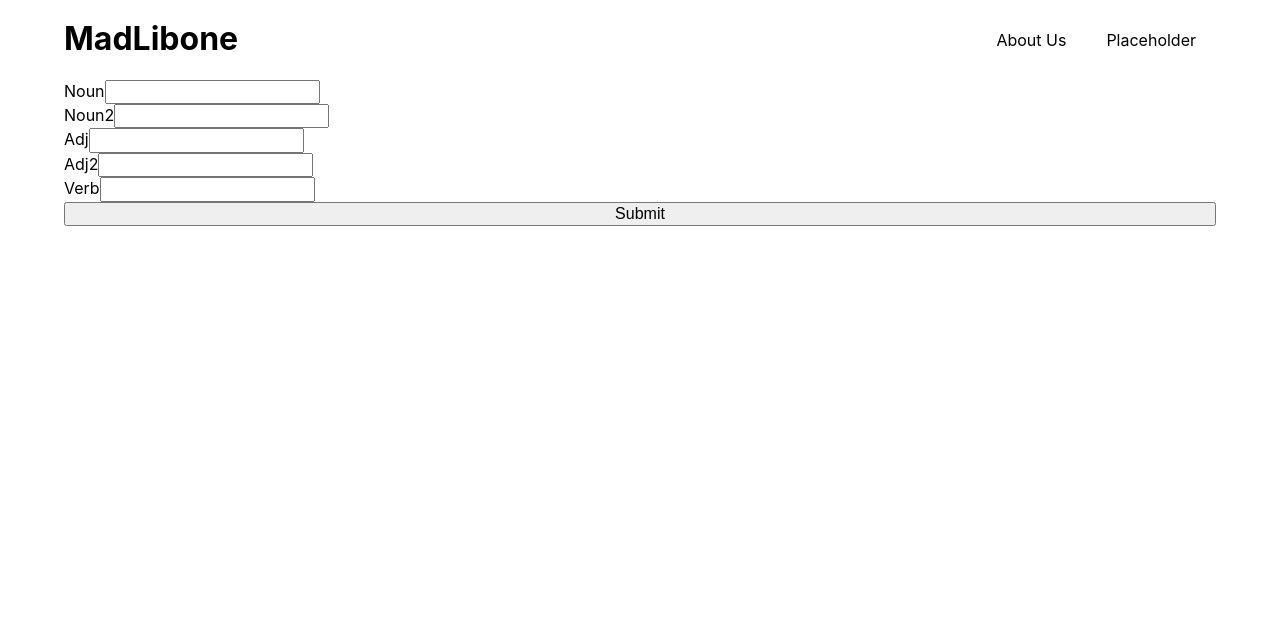
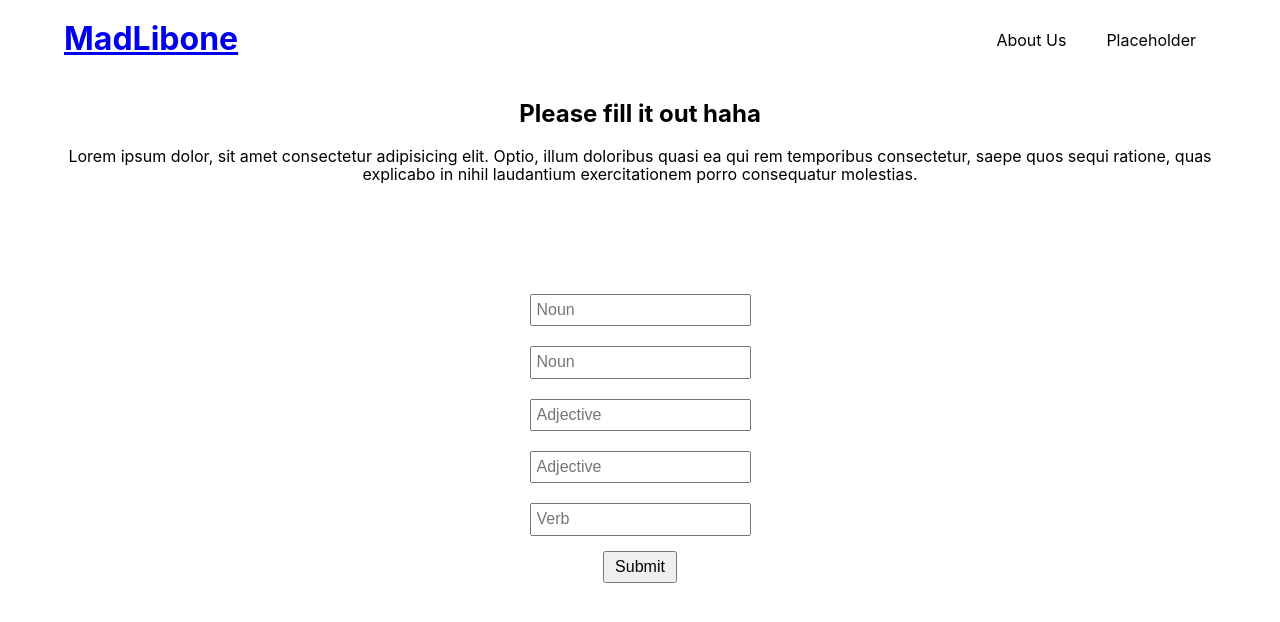
Before and after one commit to madLibsClone/FunnyLibs, a React (Create React App) app: page /Form in a window 1280 px wide. Shown: the top 622 px of the page. Built offline with nearby package versions, Linux system fonts and the light colour scheme.

Commit message:
finished styling structure

```diff
--- a/src/App.js
+++ b/src/App.js
@@ -1,7 +1,8 @@
 import './App.css';
 import './css/Homepage.css'
 import './css/Form.css'
-import { Routes, Route } from 'react-router-dom';
+import './css/Display.css'
+import { Routes, Route, Link } from 'react-router-dom';
 import Homepage from './comp/routes/Homepage';
 import Form from './comp/Form';
 import Display from "./comp/routes/Display.js";
@@ -11,7 +12,7 @@ function App() {
     <div className="App">
       <div className="wrapper">
         <header>
-          <h1>MadLibone</h1>
+          <h1><Link to="/">MadLibone</Link></h1>
           <nav>
             <ul>
               <li>About Us</li>
@@ -29,6 +30,7 @@ function App() {
       </div>
     </div>
   );
+
 }
 
 export default App;
--- a/src/comp/Form.js
+++ b/src/comp/Form.js
@@ -29,61 +29,73 @@ const Form = () => {
 
   return(
     <div>
+      <h2>Please fill it out haha</h2>
+      <p>Lorem ipsum dolor, sit amet consectetur adipisicing elit. Optio, illum doloribus quasi ea qui rem temporibus consectetur, saepe quos sequi ratione, quas explicabo in nihil laudantium exercitationem porro consequatur molestias.</p>
       <form action="text" onSubmit={handleSubmit}>
-        <label htmlFor="">
+        <label htmlFor="nounOne" className="sr-only">
           Noun
+        </label>
           <input
             name="nounOne"
             type="text"
             value={userInputs.nounOne}
             onChange={handleChange}
             required
+            placeholder="Noun"
+            id="nounOne"
           />
+
+        <label htmlFor="nounTwo" className="sr-only">
+          Noun2
         </label>
-
-        <label htmlFor="">
-          Noun2
           <input
             name="nounTwo"
             type="text"
             value={userInputs.nounTwo}
             onChange={handleChange}
             required
+            placeholder="Noun"
+            id="nounTwo"
           />
+
+        <label htmlFor="adjOne" className="sr-only">
+          Adj
         </label>
-
-        <label htmlFor="">
-          Adj
           <input
             name="adjOne"
             type="text"
             value={userInputs.adjOne}
             onChange={handleChange}
             required
+            placeholder="Adjective"
+            id="adjOne"
           />
+
+        <label htmlFor="adjTwo" className="sr-only">
+          Adj2
         </label>
-
-        <label htmlFor="">
-          Adj2
           <input
             name="adjTwo"
             type="text"
             value={userInputs.adjTwo}
             onChange={handleChange}
             required
+            placeholder="Adjective"
+            id="adjTwo"
           />
+
+        <label htmlFor="verbOne" className="sr-only">
+          Verb
         </label>
-
-        <label htmlFor="">
-          Verb
           <input
             name="verbOne"
             type="text"
             value={userInputs.verbOne}
             onChange={handleChange}
             required
+            placeholder="Verb"
+            id="verbOne"
           />
-        </label>
 
         <button>Submit</button>
       </form>
--- a/src/comp/routes/Display.js
+++ b/src/comp/routes/Display.js
@@ -1,11 +1,13 @@
-import { useLocation } from "react-router-dom";
+import { useLocation, Link } from "react-router-dom";
 
 const Display = () => {
     const location = useLocation();
 
     return (
 
-        <section>
+        <section className="displaySection">
+            <h2>TONS OF LAUGHS AHEAD</h2>
+
             <p>
                 There's so many poorly words in that {location.state.nounOne}. There's so many poorly chosen words in that sentence. Marry me. Bad news. Andy Griffith turned us down. He didn't like his trailer. I don't criticize you! And if you're worried about criticism, sometimes a diet is the best defense.
             </p>
@@ -17,6 +19,8 @@ const Display = () => {
             <p>
                 Marry me. That's why you always leave a note! Steve Holt! Now, when you do this without getting punched in the chest, you'll have more fun. I've opened a door here that I regret. Oh, you're gonna be in a coma, all right.
             </p>
+
+            <button><Link to="/">HAHA</Link></button>
         </section>
     )
 }
--- a/src/comp/routes/Homepage.js
+++ b/src/comp/routes/Homepage.js
@@ -4,9 +4,9 @@ const Homepage = () => {
     return (
 
         <section>
-            <div >
+            <div>
                 <p>Instructions about what mad libs are go here I guess</p>
-                <Link to="/Form">Start</ Link>
+                <button><Link to="/Form">Start</ Link></button>
             </div>
         </section>
     )
--- /dev/null
+++ b/src/css/Display.css
@@ -0,0 +1,11 @@
+.displaySection {
+  display: flex;
+  flex-direction: column;
+  justify-content: center;
+  align-items: center;
+}
+
+.displaySection button {
+  width: 5%;
+
+}
--- a/src/css/Form.css
+++ b/src/css/Form.css
@@ -1,4 +1,25 @@
+h2 {
+  text-align: center;
+}
+
+p {
+  text-align: center;
+}
+
 form {
   display: flex;
   flex-direction: column;
+  align-items: center;
+  margin: 100px;
+
 }
+
+form input {
+  margin: 10px;
+  padding: 5px;
+}
+
+form button {
+  margin-top: 5px;
+  padding: 5px 10px;
+}
```
Also changed, not shown: 1 other file (tests, documents, lock files or other folders).
